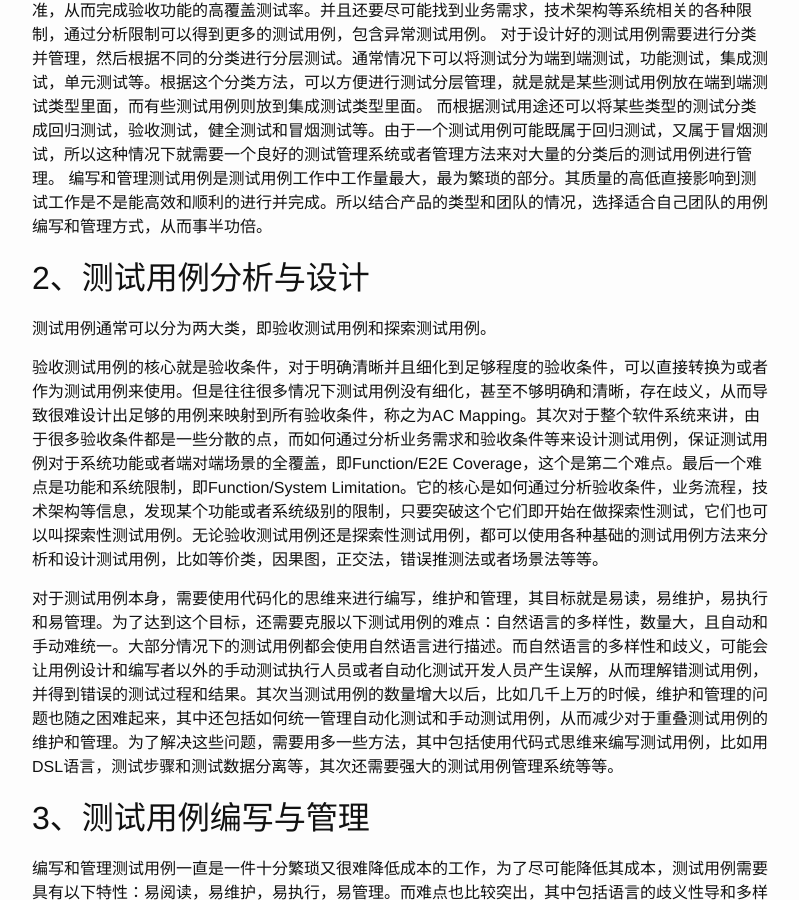
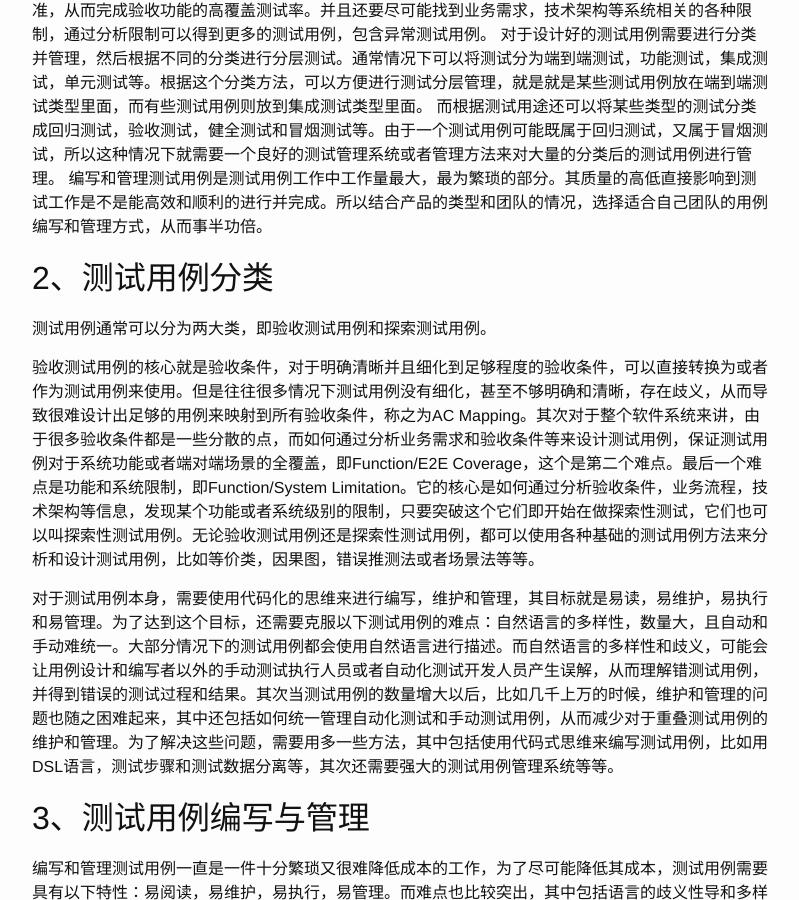
Before and after one commit to TWRanMan/twranman.github.io, a Jekyll site: the page built from _posts/2020-11-05-TestCaseAnalysisDesignManagement.md, in a window 1280 px wide and 900 px high, scrolled down 594 px. Shown: the whole window, without its empty margins (238-1037 px from the left). Built offline with Jekyll 4.4.1, drawn with Linux system fonts in a browser that asks for light colours.

Commit message:
upate a new doc

```diff
--- a/_posts/2020-11-05-TestCaseAnalysisDesignManagement.md
+++ b/_posts/2020-11-05-TestCaseAnalysisDesignManagement.md
@@ -15,11 +15,11 @@ categories: general update
 而根据测试用途还可以将某些类型的测试分类成回归测试，验收测试，健全测试和冒烟测试等。由于一个测试用例可能既属于回归测试，又属于冒烟测试，所以这种情况下就需要一个良好的测试管理系统或者管理方法来对大量的分类后的测试用例进行管理。
 编写和管理测试用例是测试用例工作中工作量最大，最为繁琐的部分。其质量的高低直接影响到测试工作是不是能高效和顺利的进行并完成。所以结合产品的类型和团队的情况，选择适合自己团队的用例编写和管理方式，从而事半功倍。
 
-## 2、测试用例分析与设计
+## 2、测试用例分类
 
 测试用例通常可以分为两大类，即验收测试用例和探索测试用例。
 
-验收测试用例的核心就是验收条件，对于明确清晰并且细化到足够程度的验收条件，可以直接转换为或者作为测试用例来使用。但是往往很多情况下测试用例没有细化，甚至不够明确和清晰，存在歧义，从而导致很难设计出足够的用例来映射到所有验收条件，称之为AC Mapping。其次对于整个软件系统来讲，由于很多验收条件都是一些分散的点，而如何通过分析业务需求和验收条件等来设计测试用例，保证测试用例对于系统功能或者端对端场景的全覆盖，即Function/E2E Coverage，这个是第二个难点。最后一个难点是功能和系统限制，即Function/System Limitation。它的核心是如何通过分析验收条件，业务流程，技术架构等信息，发现某个功能或者系统级别的限制，只要突破这个它们即开始在做探索性测试，它们也可以叫探索性测试用例。无论验收测试用例还是探索性测试用例，都可以使用各种基础的测试用例方法来分析和设计测试用例，比如等价类，因果图，正交法，错误推测法或者场景法等等。
+验收测试用例的核心就是验收条件，对于明确清晰并且细化到足够程度的验收条件，可以直接转换为或者作为测试用例来使用。但是往往很多情况下测试用例没有细化，甚至不够明确和清晰，存在歧义，从而导致很难设计出足够的用例来映射到所有验收条件，称之为AC Mapping。其次对于整个软件系统来讲，由于很多验收条件都是一些分散的点，而如何通过分析业务需求和验收条件等来设计测试用例，保证测试用例对于系统功能或者端对端场景的全覆盖，即Function/E2E Coverage，这个是第二个难点。最后一个难点是功能和系统限制，即Function/System Limitation。它的核心是如何通过分析验收条件，业务流程，技术架构等信息，发现某个功能或者系统级别的限制，只要突破这个它们即开始在做探索性测试，它们也可以叫探索性测试用例。无论验收测试用例还是探索性测试用例，都可以使用各种基础的测试用例方法来分析和设计测试用例，比如等价类，因果图，错误推测法或者场景法等等。
 
 对于测试用例本身，需要使用代码化的思维来进行编写，维护和管理，其目标就是易读，易维护，易执行和易管理。为了达到这个目标，还需要克服以下测试用例的难点：自然语言的多样性，数量大，且自动和手动难统一。大部分情况下的测试用例都会使用自然语言进行描述。而自然语言的多样性和歧义，可能会让用例设计和编写者以外的手动测试执行人员或者自动化测试开发人员产生误解，从而理解错测试用例，并得到错误的测试过程和结果。其次当测试用例的数量增大以后，比如几千上万的时候，维护和管理的问题也随之困难起来，其中还包括如何统一管理自动化测试和手动测试用例，从而减少对于重叠测试用例的维护和管理。为了解决这些问题，需要用多一些方法，其中包括使用代码式思维来编写测试用例，比如用DSL语言，测试步骤和测试数据分离等，其次还需要强大的测试用例管理系统等等。
 
```
